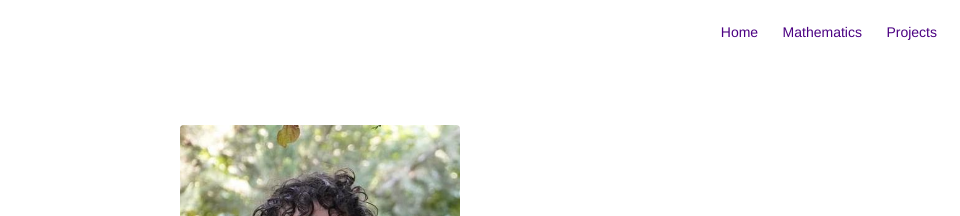
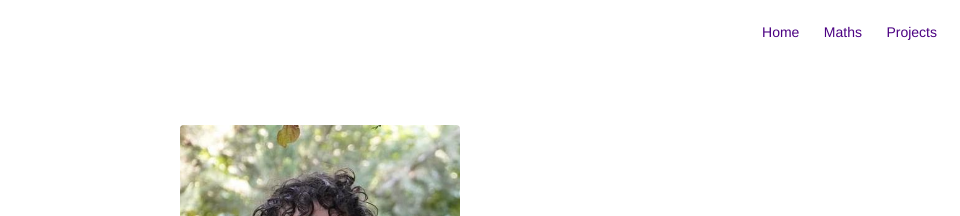
Before and after one commit to dodoturkoz/dodoturkoz.github.io, a Jekyll site: the page built from about.md, in a window 1280 px wide. Shown: the top 216 px of the page, without its empty margins (320-1280 px from the left). Built offline with Jekyll 4.4.1, drawn with Linux system fonts in a browser that asks for light colours; nearby versions of some CDN libraries.

Commit message:
Update nav.html

```diff
--- a/_includes/nav.html
+++ b/_includes/nav.html
@@ -9,7 +9,7 @@
         {% if site.blog == true %}
             {% if page.title != "Blog" %}
                 <li class="item">
-                    <a class="link" href="{{ site.url }}/blog">Mathematics</a>
+                    <a class="link" href="{{ site.url }}/blog">Maths</a>
                 </li>
             {% endif %}
         {% endif %}
```
